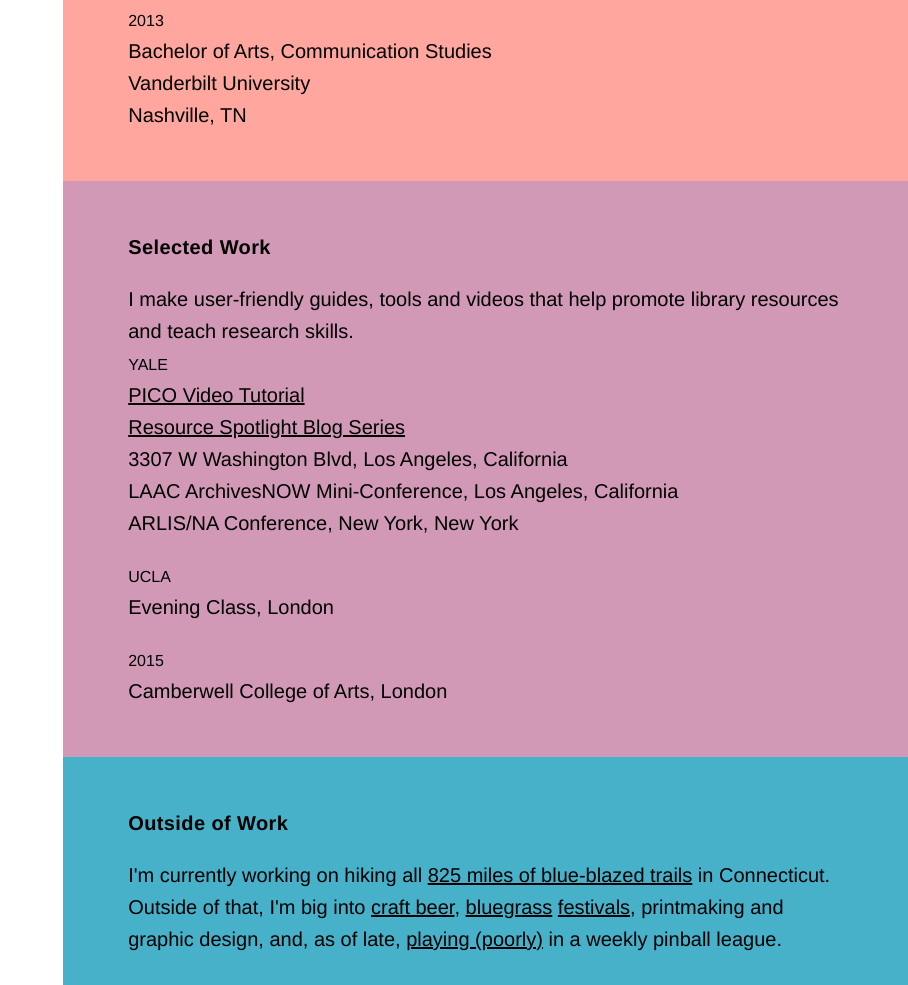
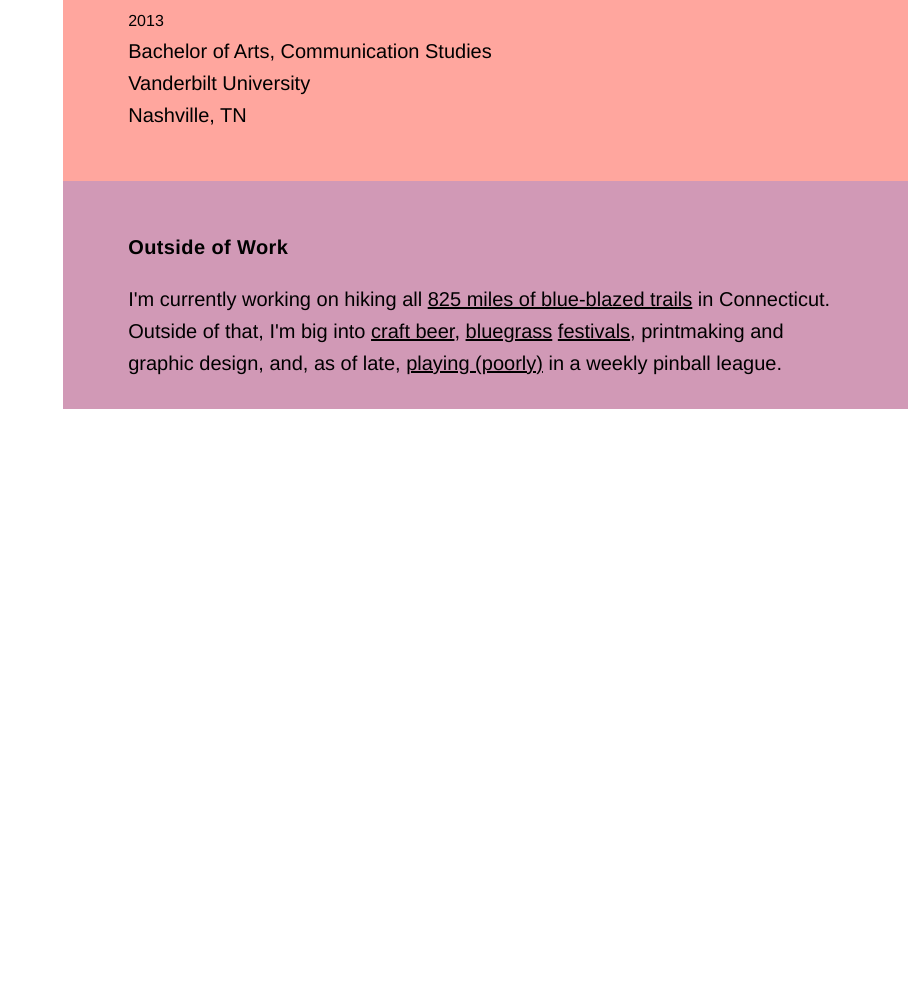
Before and after one commit to caitlinmeyer/color-block, a plain HTML site: page index.html in a window 1280 px wide. Shown: the part 955-1940 px from the top of the page, without its empty margins (372-1280 px from the left). After the commit the page ends 1364 px from the top, so only its background shows below. Drawn offline with Linux system fonts and the light colour scheme; a script that the page names is missing; a web font is replaced by a local one.

Commit message:
Update index.html

```diff
--- a/index.html
+++ b/index.html
@@ -141,7 +141,7 @@
 </section>
 <!-- .section-education -->
 
-
+<!--
 <section class="section-wrapper section-experience bg-4">
     <div class="container-fluid">
         <div class="row">
@@ -151,7 +151,7 @@
             </div>
         </div>
         <!--.row-->
-        <div class="row">
+     <!--   <div class="row">
             <div class="col-md-12">
                 <div class="content-item">
                     <small>YALE</small>
@@ -170,16 +170,17 @@
                     <h4>Camberwell College of Arts, London</h4>
                 </div>
                 <!-- .experience-item -->
-            </div>
+<!--            </div>
         </div>
         <!--.row-->
-    </div>
+ <!--   </div>
     <!-- .container-fluid -->
+
 
 </section>
 <!-- .section-experience -->
 
-<section class="section-wrapper section-experience bg-5">
+<section class="section-wrapper section-experience bg-4">
     <div class="container-fluid">
         <div class="row">
             <div class="col-md-12">
```
